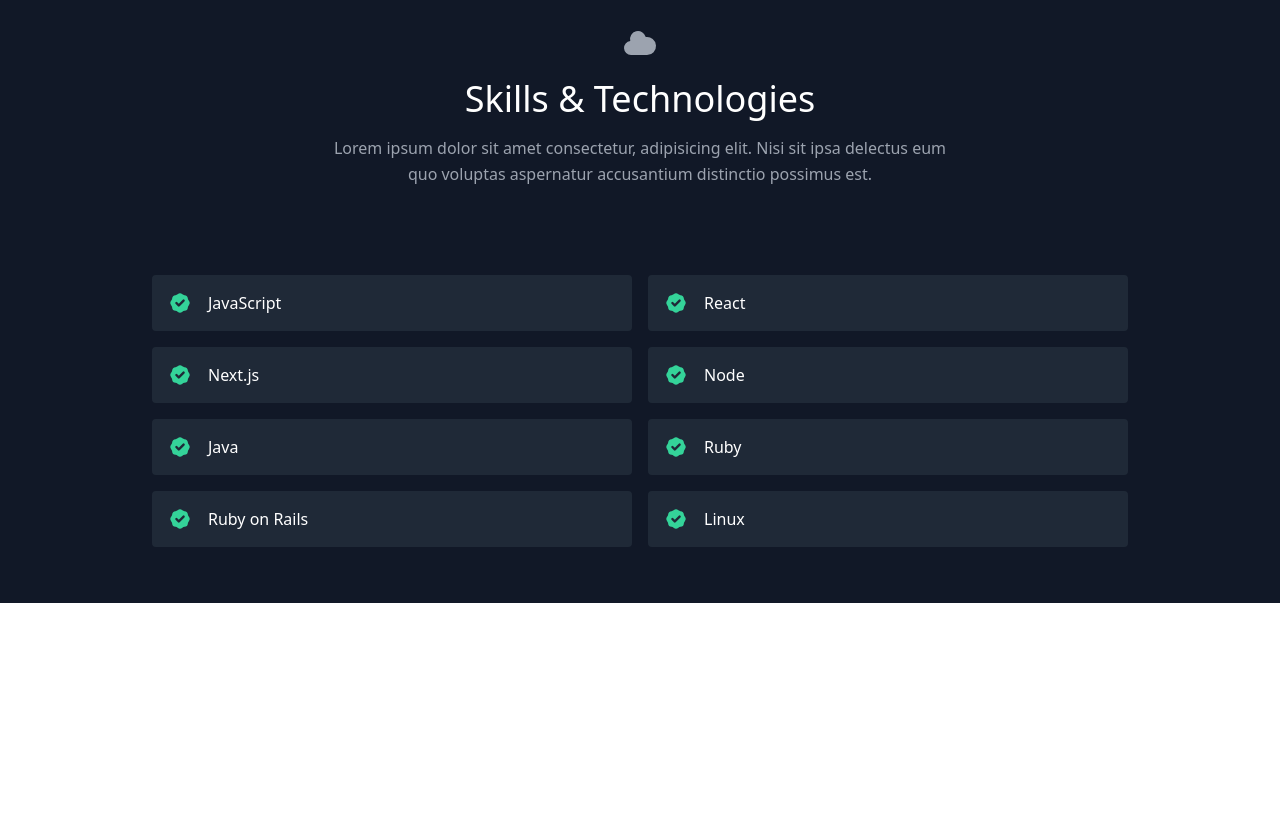
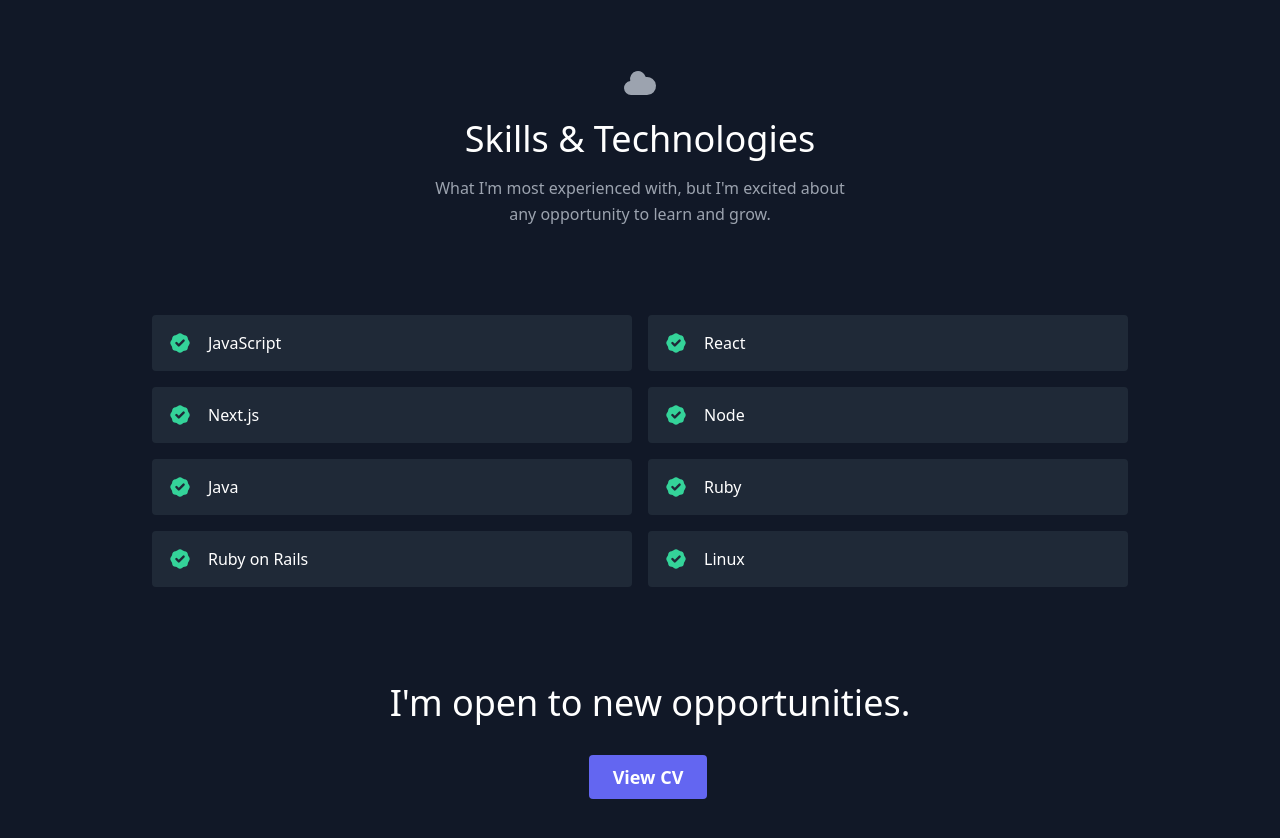
Before and after one commit to JD-Kelly/portfolio-website, a React (Create React App) app: page / in a window 1280 px wide. Shown: the part 860-1698 px from the top of the page. Before the commit the page ends 1463 px from the top, so only its background shows below. Built offline with nearby package versions, Linux system fonts and the light colour scheme.

Commit message:
adds cv button

```diff
--- a/src/App.js
+++ b/src/App.js
@@ -1,12 +1,16 @@
 import React from "react";
 import About from "./components/About";
+import Contact from "./components/Contact";
 import Skills from "./components/Skills";
+
 
 export default function App() {
   return (
     <main className="text-gray-400 bg-gray-900 body-font">
       <About />
       <Skills />
+      <Contact />
+
     </main>
   )
 }
--- /dev/null
+++ b/src/components/Contact.js
@@ -0,0 +1,19 @@
+import React from "react";
+
+
+export default function Contact() {
+  return (
+    <section id="contact" className="relative">
+      <div className="container flex justify-center items-center px-15 py-18 pl-5 mx-auto flex sm:flex-nowrap flex-wrap">
+          <h2 className="flex justify-center items-center text-white sm:text-4xl text-3xl font-medium title-font mb-2">
+            I'm open to new opportunities.
+          </h2>
+      </div>
+      <div className="flex justify-center items-center pb-10 pr-6 pt-6">
+        <button className="text-white font-bold bg-indigo-500 border-0 py-2 px-6 ml-10 focus:outline-none hover:bg-indigo-600 rounded text-lg">
+          <a href="resume.pdf" target="_blank">View CV</a>
+        </button>
+      </div>
+    </section>
+  );
+}
--- a/src/components/Skills.js
+++ b/src/components/Skills.js
@@ -5,16 +5,15 @@
 export default function Skills() {
   return (
     <section id="skills">
-      <div className="container px-5 py-10 mx-auto">
+      <div className="container px-5 py-20 mx-auto">
         <div className="text-center mb-20">
           <CloudIcon className="w-10 inline-block mb-4" />
           <h1 className="sm:text-4xl text-3xl font-medium title-font text-white mb-4">
             Skills &amp; Technologies
           </h1>
           <p className="text-base leading-relaxed xl:w-2/4 lg:w-3/4 mx-auto">
-            Lorem ipsum dolor sit amet consectetur, adipisicing elit. Nisi sit
-            ipsa delectus eum quo voluptas aspernatur accusantium distinctio
-            possimus est.
+            What I'm most experienced with, but I'm excited about<br></br>
+            any opportunity to learn and grow.
           </p>
         </div>
         <div className="flex flex-wrap lg:w-4/5 sm:mx-auto sm:mb-2 -mx-2">
```
Also changed, not shown: 1 other file (tests, documents, lock files or other folders).
